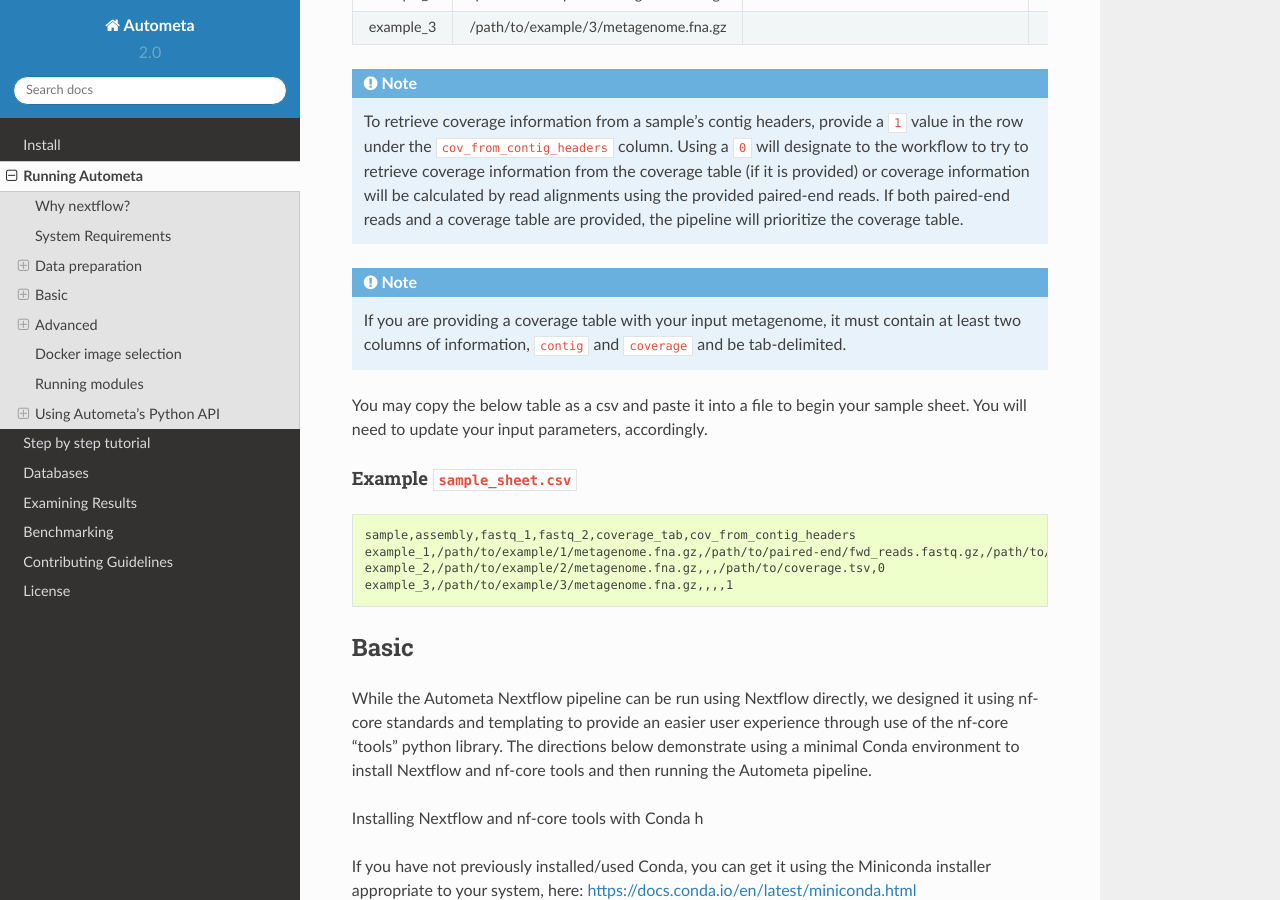
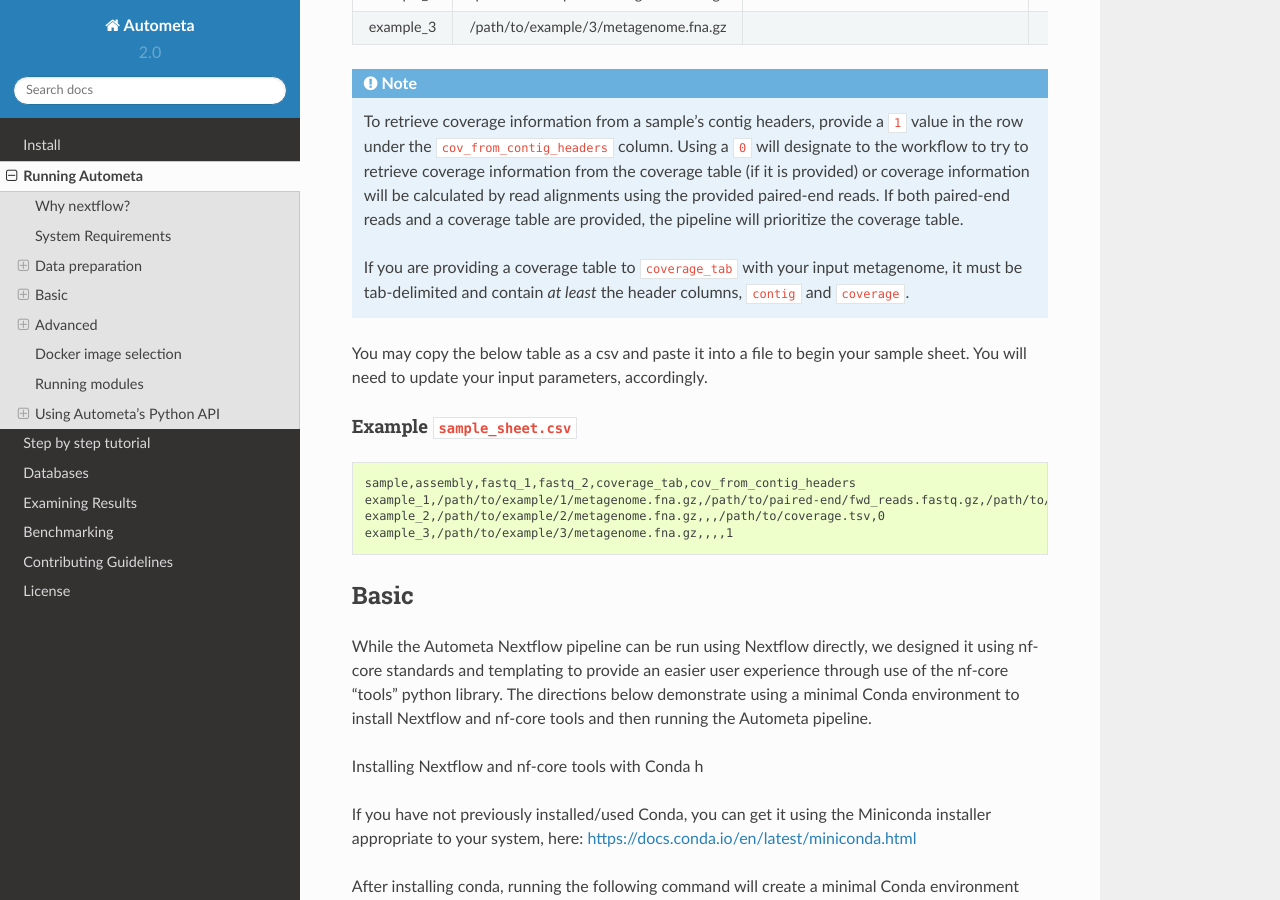
Before and after one commit to KwanLab/Autometa, a Sphinx documentation site: the page built from docs/source/running-autometa.rst, in a window 1280 px wide and 900 px high, scrolled down 1505 px. Built offline with Sphinx 7.4.7 and the Read the Docs theme 2.0.0, drawn with Linux system fonts in a browser that asks for light colours; pages that are not in the unit, such as notebooks, are missing from menus.

Commit message:
:art::memo: Reformat ambiguous information for note on coverage_tab input

```diff
--- a/docs/source/running-autometa.rst
+++ b/docs/source/running-autometa.rst
@@ -75,9 +75,7 @@
    or coverage information will be calculated by read alignments using the provided paired-end reads. If both paired-end reads and a coverage table are provided,
    the pipeline will prioritize the coverage table.
 
-.. note::
-    If you are providing a coverage table with your input metagenome, it must contain at least two columns of information, ``contig`` and ``coverage`` and
-    be tab-delimited.
+   If you are providing a coverage table to ``coverage_tab`` with your input metagenome, it must be tab-delimited and contain *at least* the header columns, ``contig`` and ``coverage``.
 
 You may copy the below table as a csv and paste it into a file to begin your sample sheet. You will need to update your input parameters, accordingly.
 
```
